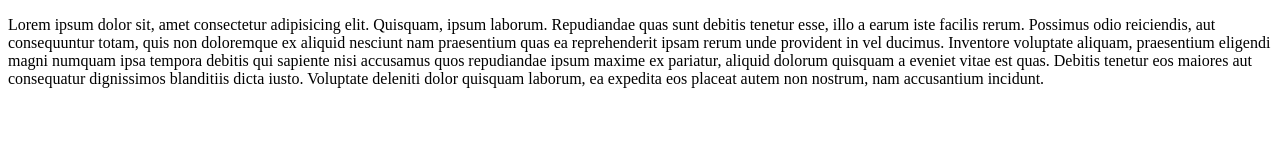
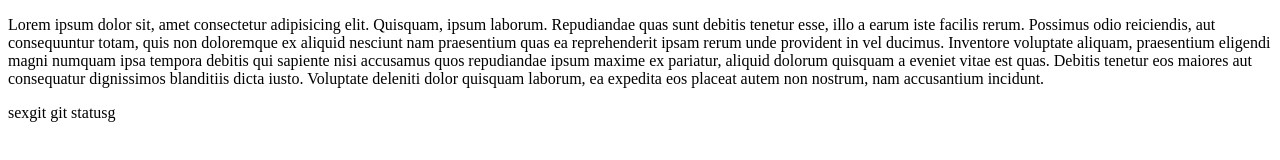
Before and after one commit to jaibabbar08/Lets-Learn-Git, a plain HTML site: page index.html in a window 1280 px wide. Drawn offline with Linux system fonts and the light colour scheme.

Commit message:
added text in index.html

```diff
--- a/index.html
+++ b/index.html
@@ -11,6 +11,9 @@
         <p class="text">
             Lorem ipsum dolor sit, amet consectetur adipisicing elit. Quisquam, ipsum laborum. Repudiandae quas sunt debitis tenetur esse, illo a earum iste facilis rerum. Possimus odio reiciendis, aut consequuntur totam, quis non doloremque ex aliquid nesciunt nam praesentium quas ea reprehenderit ipsam rerum unde provident in vel ducimus. Inventore voluptate aliquam, praesentium eligendi magni numquam ipsa tempora debitis qui sapiente nisi accusamus quos repudiandae ipsum maxime ex pariatur, aliquid dolorum quisquam a eveniet vitae est quas. Debitis tenetur eos maiores aut consequatur dignissimos blanditiis dicta iusto. Voluptate deleniti dolor quisquam laborum, ea expedita eos placeat autem non nostrum, nam accusantium incidunt.
         </p>
+        <p>
+            sexgit git statusg
+        </p>
     </div>
 </body>
 </html>
```
